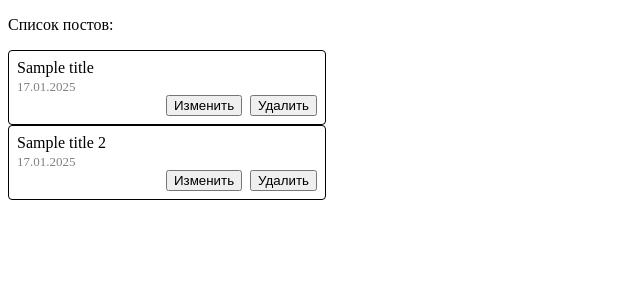
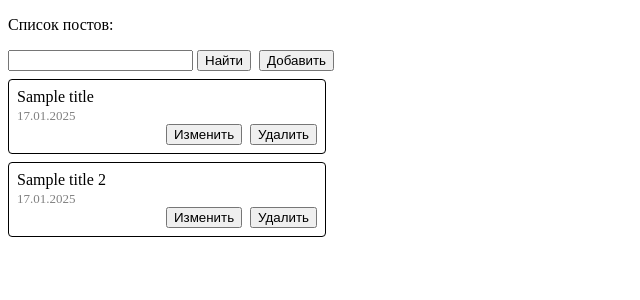
Before and after one commit to TailssTF/Nuxt-Practice, a Nuxt app: page / in a window 1280 px wide. Shown: the top 300 px of the page, without its empty margins (0-640 px from the left). Built offline with nearby package versions, Linux system fonts and the light colour scheme.

Commit message:
feat(Posts): добавил поиск и кнопку добавления

```diff
--- a/pages/index.vue
+++ b/pages/index.vue
@@ -10,6 +10,12 @@ const store = useMainStore();
 <template>
   <div>
     <p>Список постов:</p>
+    <div>
+      <input type="search" class="search" />
+      <button class="button">Найти</button>
+      <button class="button">Добавить</button>
+    </div>
+
     <div v-for="post in store.posts" class="post">
       {{ post.title }}
       <br />
@@ -24,20 +30,25 @@ const store = useMainStore();
 </template>
 
 <style scoped>
+.search {
+  margin: 0 4px 8px 0;
+}
+
+.button:not(:last-of-type) {
+  margin-right: 8px;
+}
+
 .post {
   border: 1px solid black;
   border-radius: 4px;
   width: 300px;
   padding: 8px;
+  margin-bottom: 8px;
 
   .buttons {
     display: flex;
     width: 100%;
     justify-content: end;
-
-    .button {
-      margin-left: 8px;
-    }
   }
 }
 .date {
```
